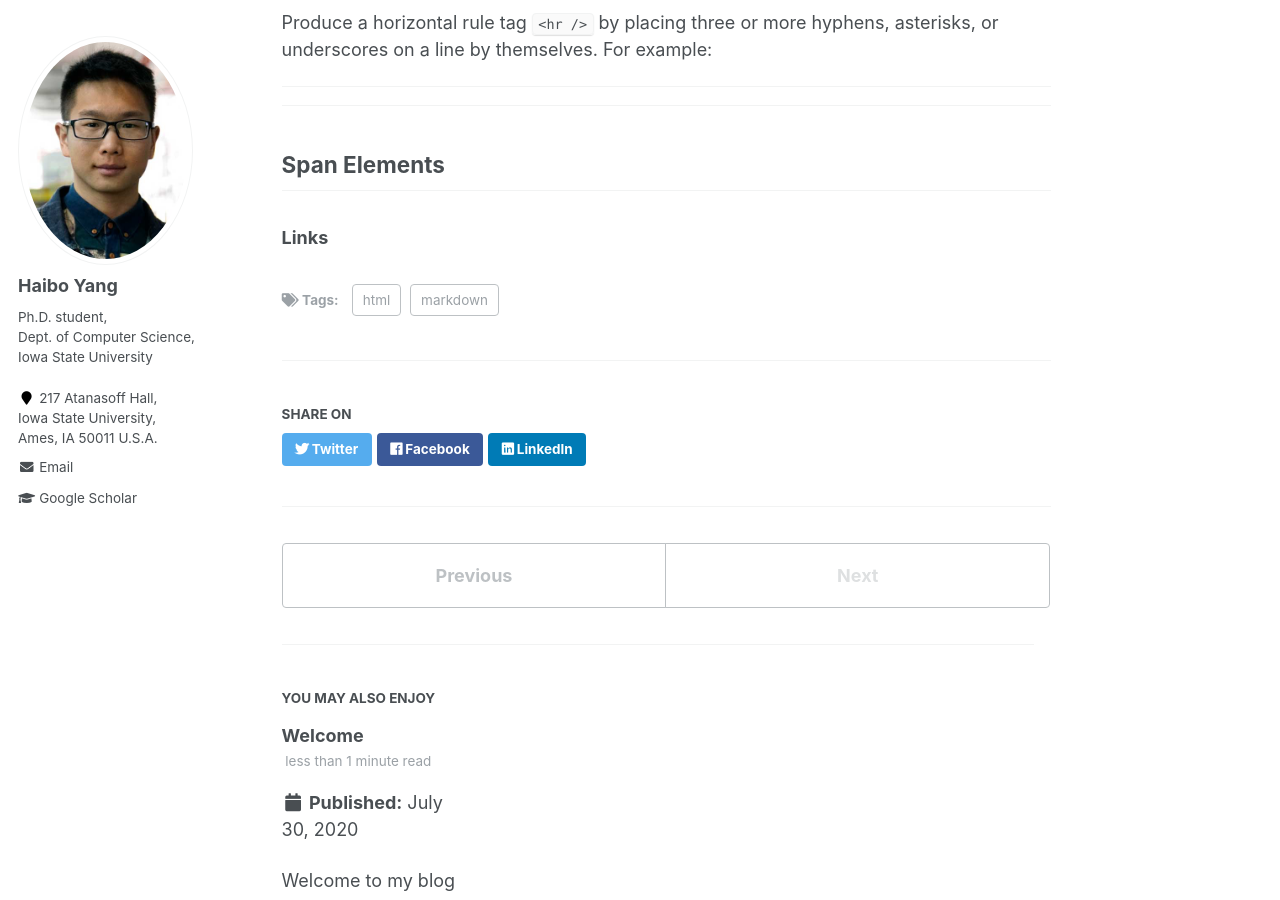
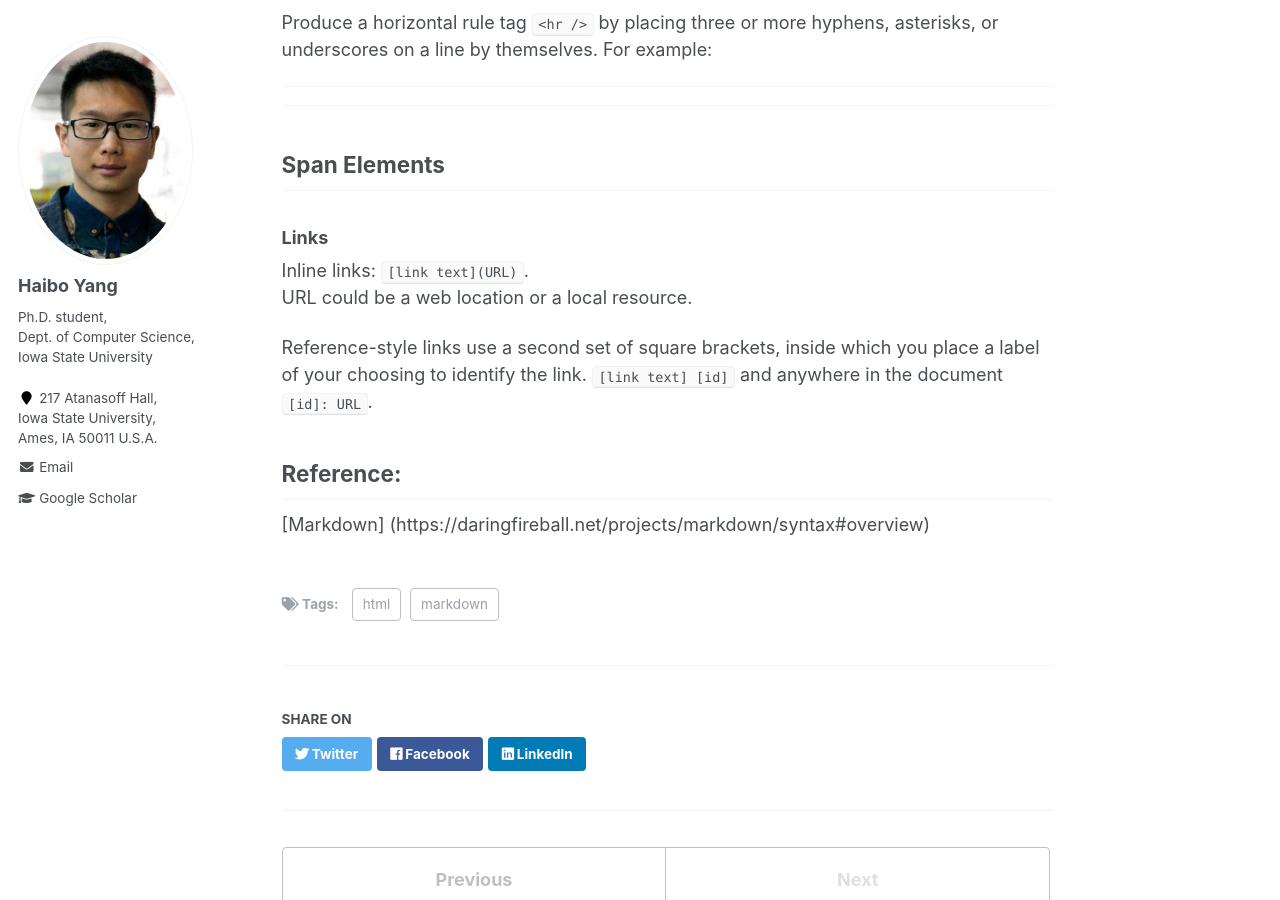
Before and after one commit to Haibo-Yang-OSU/homepage, a Jekyll site: the page built from _posts/2020-08-03-blog-post-2-markdown.md, in a window 1280 px wide and 900 px high, scrolled down 2593 px. Built offline with Jekyll 4.4.1, drawn with Linux system fonts in a browser that asks for light colours; some of the changed text lies outside the part shown.

Commit message:
Update 2020-08-03-blog-post-2-markdown.md

```diff
--- a/_posts/2020-08-03-blog-post-2-markdown.md
+++ b/_posts/2020-08-03-blog-post-2-markdown.md
@@ -85,3 +85,13 @@ Produce a horizontal rule tag `<hr />` by placing three or more hyphens, asteris
 ## Span Elements
 
 ### Links
+Inline links: `[link text](URL)`.
+URL could be a web location or a local resource.
+
+Reference-style links use a second set of square brackets, inside which you place a label of your choosing to identify the link.
+`[link text] [id]` and anywhere in the document `[id]: URL`.
+
+
+
+## Reference:
+[Markdown] (https://daringfireball.net/projects/markdown/syntax#overview)
```
